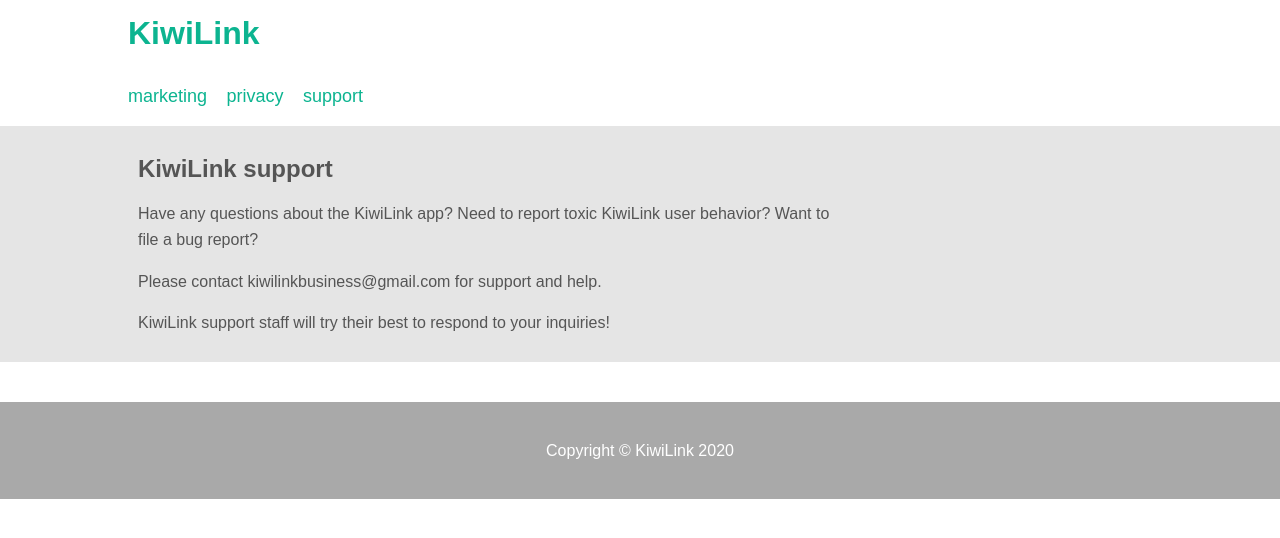
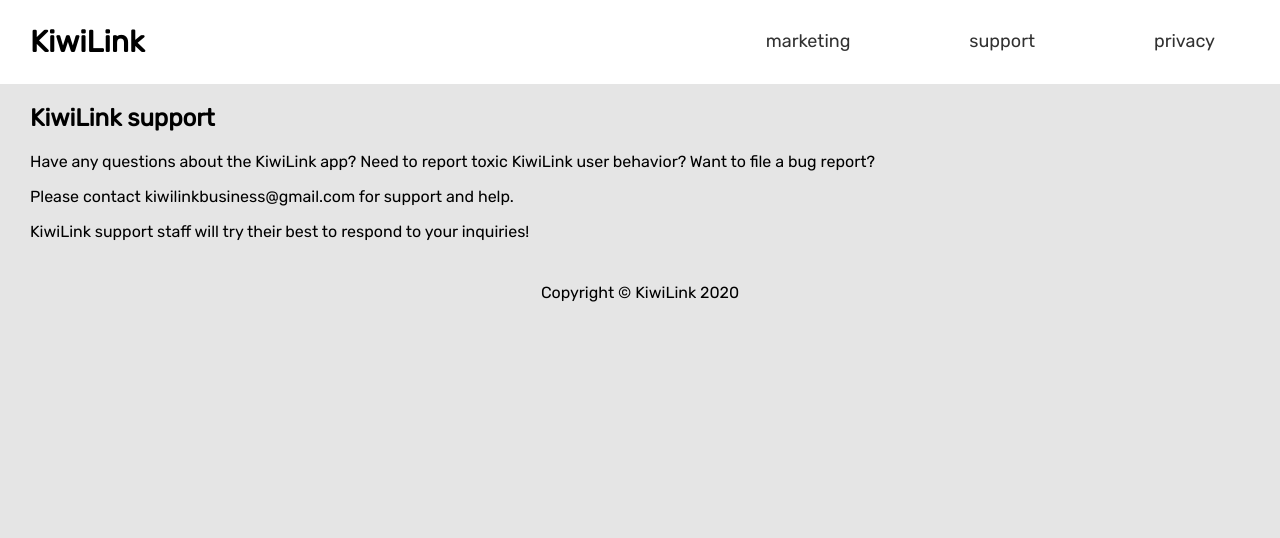
Before and after one commit to vkuan/vkuan.github.io, a plain HTML site: page support.html in a window 1280 px wide. Drawn offline with Linux system fonts and the light colour scheme.

Commit message:
added main page with styling like figma

```diff
--- /dev/null
+++ b/css/main.css
@@ -0,0 +1,113 @@
+body {
+    background: #E5E5E5;
+    font-family: 'Rubik';
+}
+
+html, body {
+    overflow-x: hidden;
+    overflow-y: hidden;
+    margin: 0;
+}
+
+#header {
+    background: #FFFFFF;
+    width: 100%;
+    margin: 0 -9999rem;
+    /* add back negative margin value */
+    padding: 0.25rem 9999rem;
+    display: flex;
+
+}
+
+#navbar {
+    position: absolute;
+    right: 0;
+    margin-top: 10px;
+}
+
+#navbar ul {
+    padding:0px;
+    list-style: none;
+}
+
+#navbar li {
+    display:inline;
+    padding: 50px;
+}
+
+#navbar a {
+    color: #313131;
+    text-decoration: none;
+    font-size: 18px;
+    padding-right: 15px;
+}
+
+#firstTitle {
+    font-size: 30px;
+    margin-left: 30px;
+}
+
+h1 a {
+    text-decoration: none;
+    color: black;
+}
+
+#main-header img {
+    display: inline;
+}
+
+#main-header h1 {
+    display: inline;
+}
+
+#main-header nav {
+    display: inline;
+}
+
+#big-text {
+    color: #0CB490;
+    font-weight: bold;
+    font-size: 80px;
+}
+
+#main {
+    margin-left: 35px;
+    margin-top: -500px;
+    margin-bottom: -600px;
+}
+
+#description {
+    font-size: 31px;
+    font-weight: normal;
+}
+
+#blob1 {
+    position: relative;
+    width: 327.72px;
+    height: 266.42px;
+    left: 1000px;
+    bottom: 52px;
+}
+
+#profiles {
+    position: relative;
+    width: 580px;
+    height: 740px;
+    left: 1100px;
+    bottom: 400px;
+}
+
+#blob2 {
+    position: relative;
+    width: 539.21px;
+    height: 403.79px;
+    left: 1500px;
+}
+
+#blob3 {
+    position: relative;
+    width: 476.74px;
+    height: 400.12px;
+    left: 1000px;
+    bottom: 100px;
+}
--- a/css/style.css
+++ b/css/style.css
@@ -1,40 +1,27 @@
 body {
-    background-color:white;
-    color:#555;
-    font-family:Arial, Helvetica, sans-serif;
-    font-size:16px;
-    line-height:1.6em;
-    margin:0;
+    background: #E5E5E5;
+    font-family: 'Rubik';
 }
 
-#firstTitle {
-    text-align:left;
-    color: #0CB490;
+html, body {
+    overflow-x: hidden;
+    margin: 0;
 }
 
-/* #secondTitle {
-    float:left;
-    color:gray;
-} */
+#header {
+    background: #FFFFFF;
+    width: 100%;
+    margin: 0 -9999rem;
+    /* add back negative margin value */
+    padding: 0.25rem 9999rem;
+    display: flex;
 
-.container {
-    width:80%;
-    overflow:hidden;
-    margin:auto;
-}
-
-.main-shit {
-    background-color: #E5E5E5;
-}
-
-header {
-    /* background-color:black; */
-    /* color:white; */
 }
 
 #navbar {
-    /* background-color:darkgray; */
-    color: #0CB490;
+    position: absolute;
+    right: 0;
+    margin-top: 10px;
 }
 
 #navbar ul {
@@ -44,60 +31,35 @@ header {
 
 #navbar li {
     display:inline;
+    padding: 50px;
 }
 
 #navbar a {
-    color: #0CB490;
+    color: #313131;
     text-decoration: none;
     font-size: 18px;
     padding-right: 15px;
 }
 
-#showcase {
-    background-image: url("../images/taiw.jpg");
-    background-position: center right;
-    height: 300px;
-    margin-bottom: 20px;
-    text-align:center;
+#firstTitle {
+    font-size: 30px;
+    margin-left: 30px;
 }
 
-#main{
-    float:left;
-    width:70%;
-    padding:10px;
-    box-sizing: border-box;
+h1 a {
+    text-decoration: none;
+    color: black;
 }
 
-#sidebar {
-    float:right;
-    width:30%;
-    padding: 0px 30px;
-    box-sizing: border-box;
-    background-color: darkgray;
-    color:white;
+#main {
+    margin-left: 30px;
 }
 
 #main-footer {
-    background:darkgray;
-    color:white;
-    text-align:center;
-    padding:20px;
-    margin-top:40px;
-    margin-bottom: 300px;
+    float: left;
+	padding-bottom: 10px;
+	padding-top: 10px;
+	text-align: center;
+	bottom: 0px;
+	width: 100%;
 }
-
-a:hover {
-    background-color:lightgray;
-}
-
-@media (max-width:600px){
-    #main{
-        width:100%;
-        float: none;
-    }
-
-    #sidebar{
-        width:100%;
-        float:none;
-    }
-}
--- a/support.html
+++ b/support.html
@@ -3,26 +3,21 @@
     <head>
         <title>KiwiLink</title>
         <link rel="stylesheet" type="text/css" href="css/style.css">
+        <link href='https://fonts.googleapis.com/css?family=Rubik' rel='stylesheet'>
     </head>
     <body>
-        <header id="main-header">
-            <div class="container">
-                <h1 id="firstTitle">KiwiLink</h1>
-                <!-- <h2 id="secondTitle">the blog</h2> -->
-            </div>
-
-
-            <nav id="navbar">
-                <div class="container">
+        <div id="header">
+            <h1 id="firstTitle">KiwiLink</h1>
+            <span>
+                <nav id="navbar">
                     <ul>
-                        <li><a href="index.html">marketing</a></li>
-                        <!-- <li><a href="#">About</a></li> -->
+                        <li><a href="marketing.html">marketing</a></li>
+                        <li><a href="support.html">support</a></li>
                         <li><a href="privacy.html">privacy</a></li>
-                        <li><a href="#">support</a></li>
                     </ul>
-                </div>
-            </nav>
-        </header>
+                </nav>
+            </span>
+        </div>
         <div class="main-shit">
             <div class="container">
                 <section id="main">
```
Also changed, not shown: index.html (+31 -42 lines), marketing.html (added, +47 -0 lines), privacy.html (+10 -15 lines), blob1.png (added), blob2.png (added), blob3.png (added), profiles.png (added).
